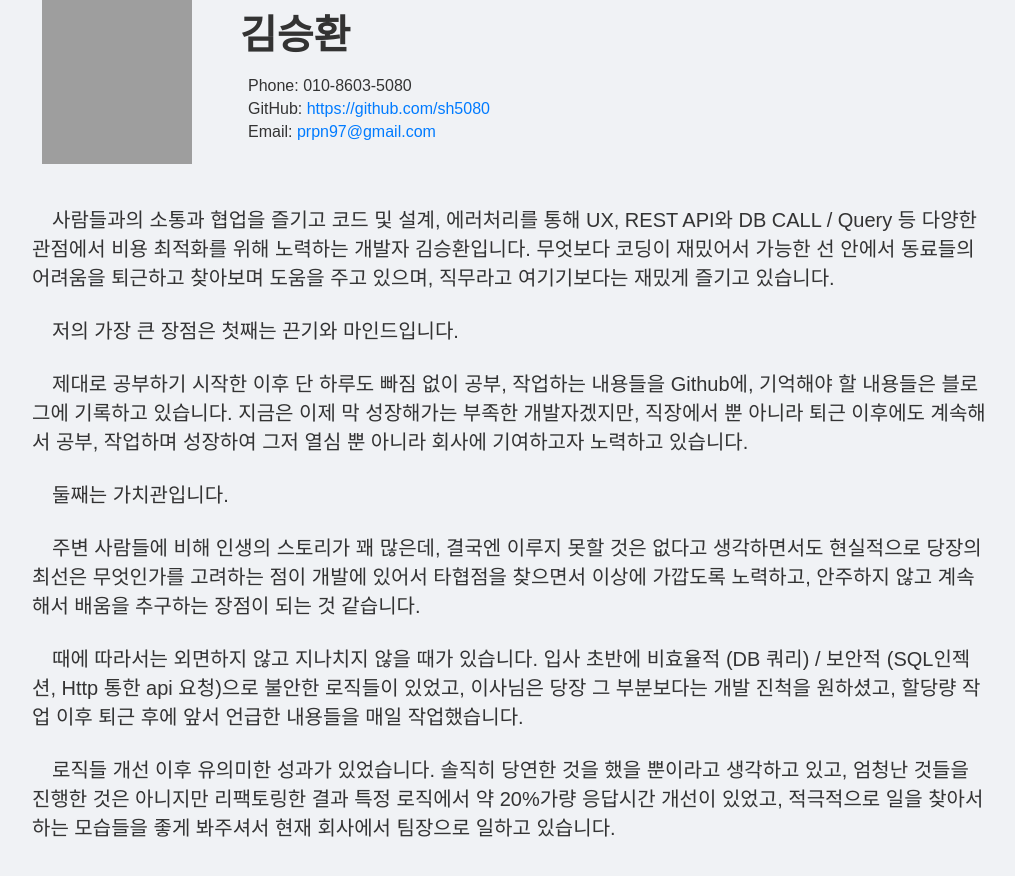
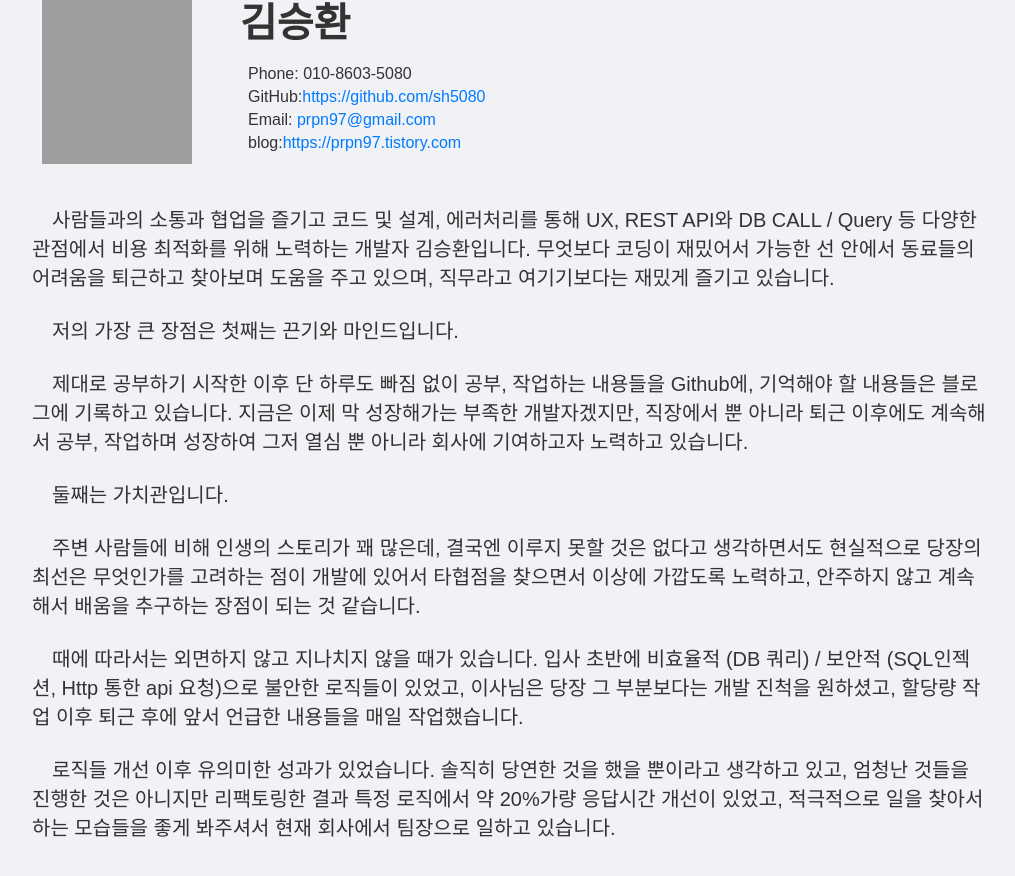
Before and after one commit to sh5080/portfolio, a React (Create React App) app: page / in a window 1280 px wide. Shown: the part 991-1867 px from the top of the page, without its empty margins (228-1243 px from the left). Built offline with nearby package versions, Linux system fonts and the light colour scheme; grey boxes are pictures that could not be loaded; the HTML template or start-up script is replaced by a standard one.

Commit message:
feat: 블로그 주소 추가

```diff
--- a/src/pages/about.page.tsx
+++ b/src/pages/about.page.tsx
@@ -14,7 +14,7 @@ const About: React.FC = () => {
           <ContactInfo>
             <p>Phone: 010-8603-5080</p>
             <p>
-              GitHub:{" "}
+              GitHub:
               <a
                 href="https://github.com/sh5080"
                 target="_blank"
@@ -25,6 +25,12 @@ const About: React.FC = () => {
             </p>
             <p>
               Email: <a href="mailto:prpn97@gmail.com">prpn97@gmail.com</a>
+            </p>
+            <p>
+              blog:
+              <a href="https://prpn97.tistory.com">
+                https://prpn97.tistory.com
+              </a>
             </p>
           </ContactInfo>
         </Info>
```
